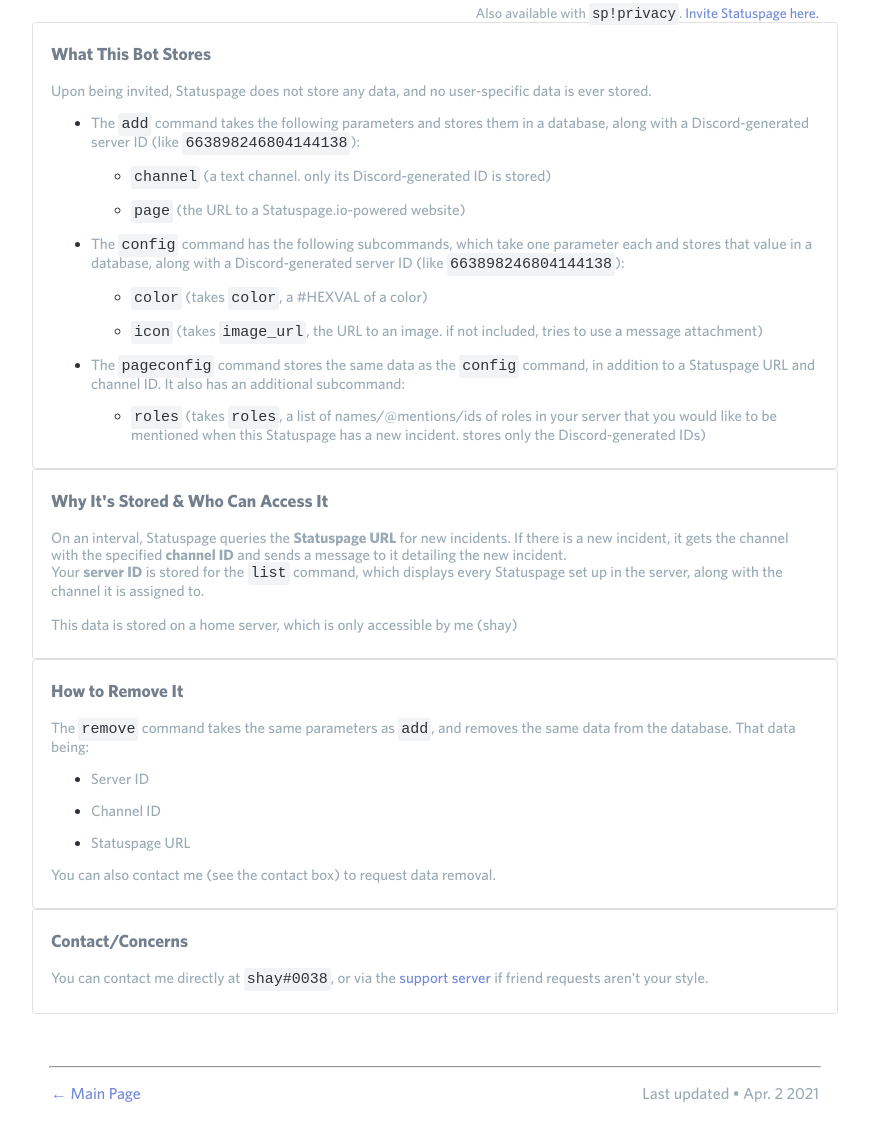
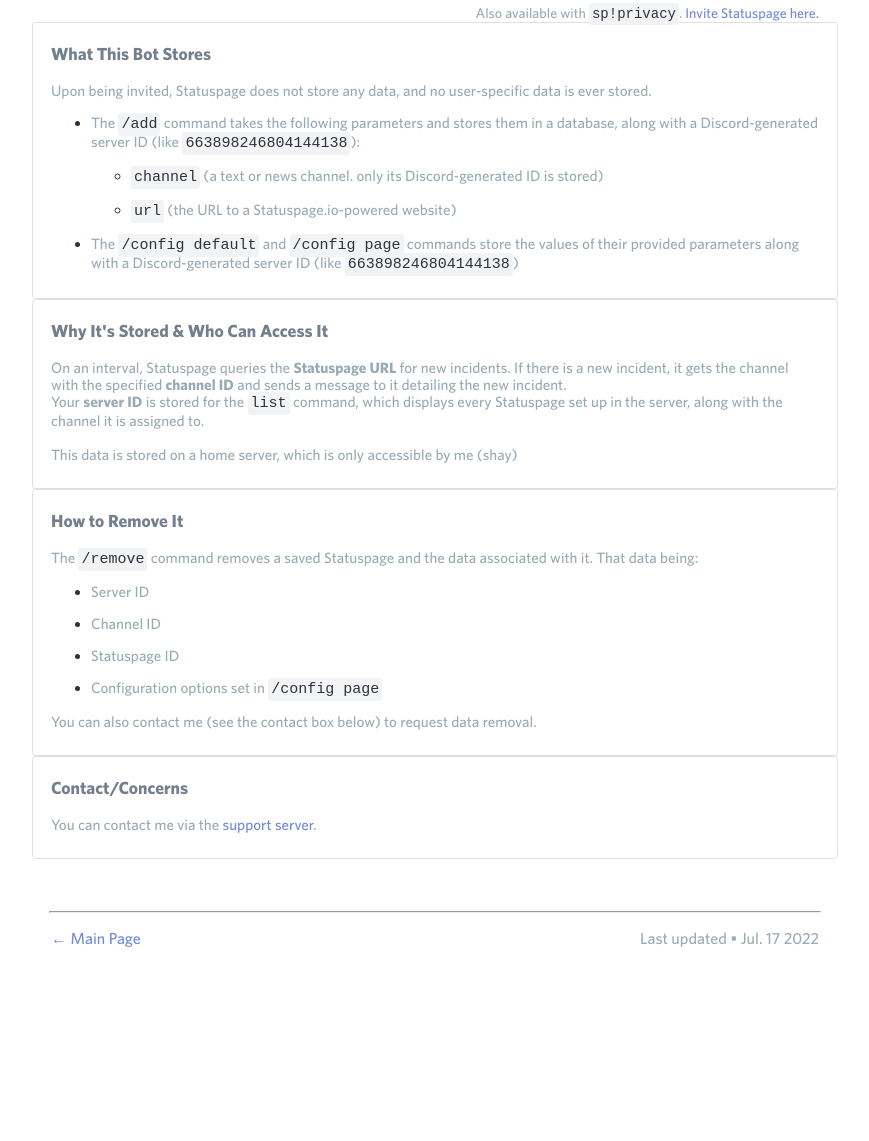
Before and after one commit to shayypy/sp.shay.cat, a plain HTML site: page privacy.html in a window 1280 px wide. Shown: the part 477-1618 px from the top of the page, without its empty margins (205-1074 px from the left). After the commit the page ends 1515 px from the top, so only its background shows below. Drawn offline with Linux system fonts and the light colour scheme.

Commit message:
Update privacy policy

```diff
--- a/privacy.html
+++ b/privacy.html
@@ -26,20 +26,12 @@
         <h3>What This Bot Stores</h3>
         <p>Upon being invited, Statuspage does not store any data, and no user-specific data is ever stored.</p>
         <ul>
-          <li><p>The <code>add</code> command takes the following parameters and stores them in a database, along with a Discord-generated server ID (like <code>663898246804144138</code>):</p></li>
+          <li><p>The <code>/add</code> command takes the following parameters and stores them in a database, along with a Discord-generated server ID (like <code>663898246804144138</code>):</p></li>
           <ul>
-            <li><p><code>channel</code> (a text channel. only its Discord-generated ID is stored)</p></li>
-            <li><p><code>page</code> (the URL to a Statuspage.io-powered website)</p></li>
+            <li><p><code>channel</code> (a text or news channel. only its Discord-generated ID is stored)</p></li>
+            <li><p><code>url</code> (the URL to a Statuspage.io-powered website)</p></li>
           </ul>
-          <li><p>The <code>config</code> command has the following subcommands, which take one parameter each and stores that value in a database, along with a Discord-generated server ID (like <code>663898246804144138</code>):</p></li>
-          <ul>
-            <li><p><code>color</code> (takes <code>color</code>, a #HEXVAL of a color)</p></li>
-            <li><p><code>icon</code> (takes <code>image_url</code>, the URL to an image. if not included, tries to use a message attachment)</p></li>
-          </ul>
-          <li><p>The <code>pageconfig</code> command stores the same data as the <code>config</code> command, in addition to a Statuspage URL and channel ID. It also has an additional subcommand:</p></li>
-          <ul>
-            <li><p><code>roles</code> (takes <code>roles</code>, a list of names/@mentions/ids of roles in your server that you would like to be mentioned when this Statuspage has a new incident. stores only the Discord-generated IDs)</p></li>
-          </ul>
+          <li><p>The <code>/config default</code> and <code>/config page</code> commands store the values of their provided parameters along with a Discord-generated server ID (like <code>663898246804144138</code>)</p></li>
         </ul>
         </p>
       </div>
@@ -56,20 +48,19 @@
       </div>
       <div class="uptime-box">
         <h3>How to Remove It</h3>
-        <p>The <code>remove</code> command takes the same parameters as <code>add</code>, and removes the same data from the database. That data being:</p>
+        <p>The <code>/remove</code> command removes a saved Statuspage and the data associated with it. That data being:</p>
         <ul>
           <li><p>Server ID</p></li>
           <li><p>Channel ID</p></li>
-          <li><p>Statuspage URL</p></li>
+          <li><p>Statuspage ID</p></li>
+          <li><p>Configuration options set in <code>/config page</code></p></li>
         </ul>
-        <p>You can also contact me (see the contact box) to request data removal.</p>
+        <p>You can also contact me (see the contact box below) to request data removal.</p>
       </div>
       <div class="uptime-box">
         <h3>Contact/Concerns</h3>
         <p>
-          You can contact me directly at <code>shay#0038</code>, or
-          via the <a href="/support" target="_blank">support server</a> if friend requests aren't
-          your style.
+          You can contact me via the <a href="/support" target="_blank">support server</a>.
         </p>
       </div>
       <br><br><br>
@@ -77,7 +68,7 @@
         <hr>
         <br>
         <a href="/">← Main Page</a>
-        <span style="float:right"><a id="footer-based">Last updated • Apr. 2 2021</a></span>
+        <span style="float:right"><a id="footer-based">Last updated • Jul. 17 2022</a></span>
       </div>
       <br><br><br><br><br>
     </div>
```
